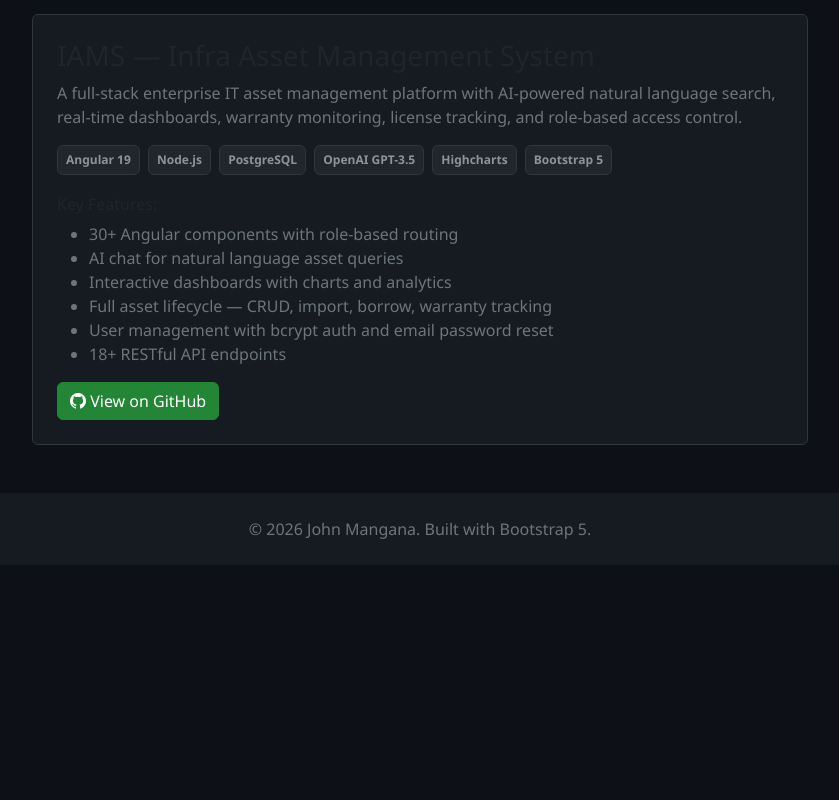
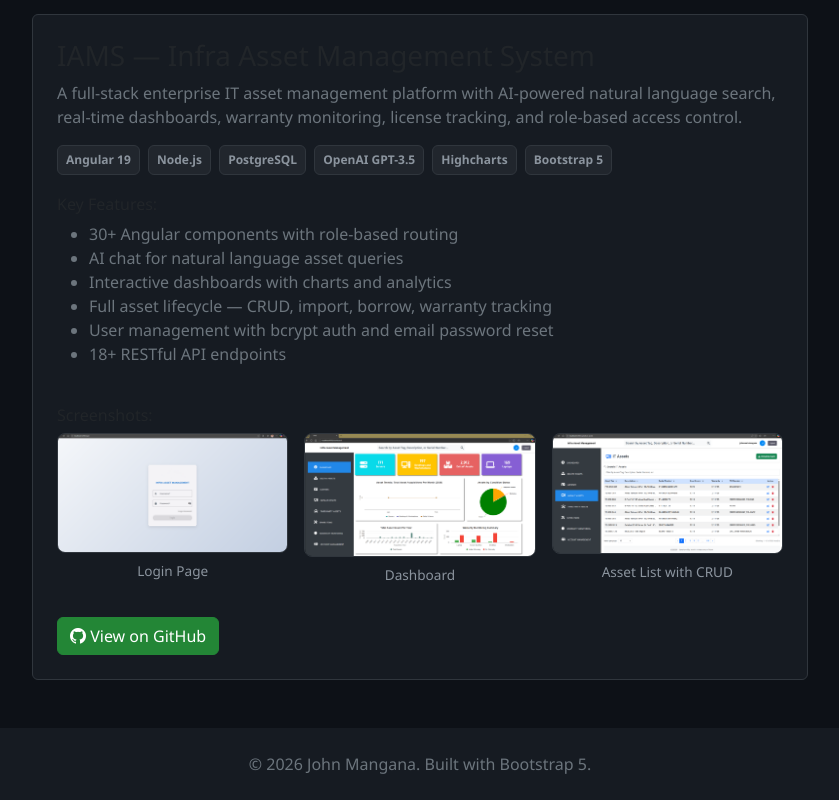
Before and after one commit to JohnMangana12/JohnMangana12.github.io, a plain HTML site: page index.html in a window 1280 px wide. Shown: the part 1106-1906 px from the top of the page, without its empty margins (220-1059 px from the left). Before the commit the page ends 1671 px from the top, so only its background shows below. Drawn offline with nearby package versions, Linux system fonts and the light colour scheme.

Commit message:
Add IAMS screenshots to portfolio

```diff
--- a/index.html
+++ b/index.html
@@ -11,6 +11,9 @@
     .hero { min-height: 60vh; display: flex; align-items: center; }
     .card-project { background: #161b22; border: 1px solid #30363d; transition: transform 0.2s; }
     .card-project:hover { transform: translateY(-4px); border-color: #58a6ff; }
+    .screenshot-gallery img { border-radius: 8px; border: 1px solid #30363d; cursor: pointer; transition: transform 0.2s; }
+    .screenshot-gallery img:hover { transform: scale(1.02); border-color: #58a6ff; }
+    .screenshot-caption { color: #8b949e; font-size: 0.85rem; margin-top: 0.5rem; }
     .badge-tech { background: #21262d; color: #8b949e; border: 1px solid #30363d; }
     a { color: #58a6ff; }
     a:hover { color: #79c0ff; }
@@ -104,6 +107,27 @@
           <li>User management with bcrypt auth and email password reset</li>
           <li>18+ RESTful API endpoints</li>
         </ul>
+        <h6 class="mt-4">Screenshots:</h6>
+        <div class="screenshot-gallery row g-3 mb-3">
+          <div class="col-md-4">
+            <a href="images/iams-login.png" target="_blank">
+              <img src="images/iams-login.png" alt="IAMS Login Page" class="img-fluid">
+            </a>
+            <p class="screenshot-caption text-center">Login Page</p>
+          </div>
+          <div class="col-md-4">
+            <a href="images/iams-dashboard.png" target="_blank">
+              <img src="images/iams-dashboard.png" alt="IAMS Dashboard" class="img-fluid">
+            </a>
+            <p class="screenshot-caption text-center">Dashboard</p>
+          </div>
+          <div class="col-md-4">
+            <a href="images/iams-asset-list.png" target="_blank">
+              <img src="images/iams-asset-list.png" alt="IAMS Asset List" class="img-fluid">
+            </a>
+            <p class="screenshot-caption text-center">Asset List with CRUD</p>
+          </div>
+        </div>
         <div class="d-flex gap-2">
           <a href="https://github.com/JohnMangana12/IAMS-Angular" class="btn btn-primary">
             <i class="bi bi-github"></i> View on GitHub
```
Also changed, not shown: images/iams-asset-list.png (added), images/iams-dashboard.png (added), images/iams-login.png (added).
